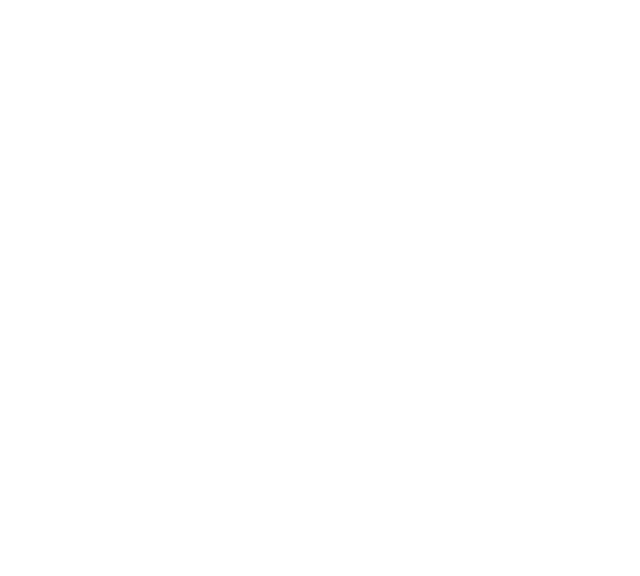
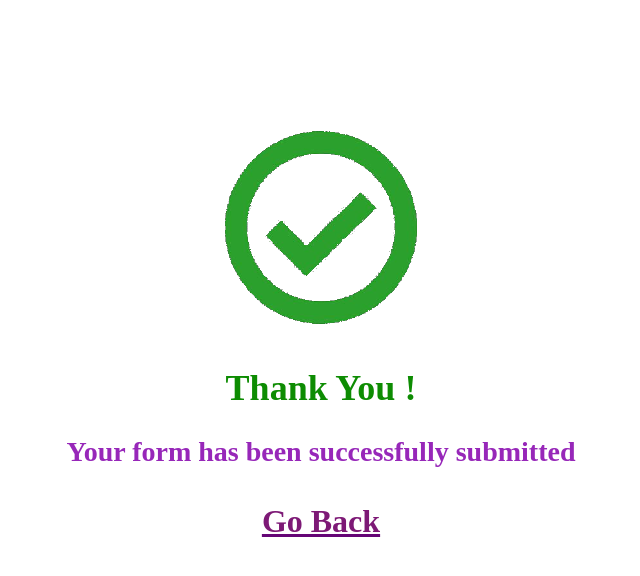
Before and after one commit to Ameer-Hamza-Khetran/Web-mobile-hybrid-app-development, a plain HTML site: page assignments/forms/thankyou.html in a window 1280 px wide. Shown: the whole page, without its empty margins (319-959 px from the left). Drawn offline with Linux system fonts and the light colour scheme.

Commit message:
Edited files

```diff
--- a/assignments/forms/style.css
+++ b/assignments/forms/style.css
@@ -39,3 +39,36 @@ margin-top: 15px;
   border-spacing: 12px;
   margin-left: 420px;
 }
+.tikimg{
+  height: 400px;
+  text-align: center;
+  width: 100%;
+}
+.sub{
+width: 100%;
+margin-top: 15px;
+height: 35px;
+}
+.back{
+  width: 100%;
+  margin-top: 15px;
+  height: 35px;
+}
+#img{
+margin-top: 120px;
+}
+#thankyou{
+  font-size: 36px;
+  text-align: center;
+  color: #0d8c02;
+}
+#text{
+  font-size: 28px;
+  text-align: center;
+  color: #9727b9;
+}
+#gobacktxt{
+  font-size: 32px;
+  text-align: center;
+  color: #7d1976;
+}
--- a/assignments/forms/thankyou.html
+++ b/assignments/forms/thankyou.html
@@ -3,8 +3,20 @@
   <head>
     <meta charset="utf-8">
     <title>Assignment 2</title>
+    <link rel="stylesheet" href="style.css">
   </head>
   <body>
-
+<div class="tikimg">
+  <img src="greentick2.png" id="img" alt="thankyou green tick">
+  <p id="thankyou"><b>Thank You !</b></p>
+</div>
+<div class="sub">
+<p id="text"><b>Your form has been successfully submitted</b></p>
+</div>
+<div class="back">
+  <a href="index.html" style="color:#650576">
+<p id="gobacktxt"><b>Go Back</b></p>
+  </a>
+</div>
   </body>
 </html>
```
Also changed, not shown: assignments/forms/greentick2.png (added), assignments/forms/index.html (indentation only).
